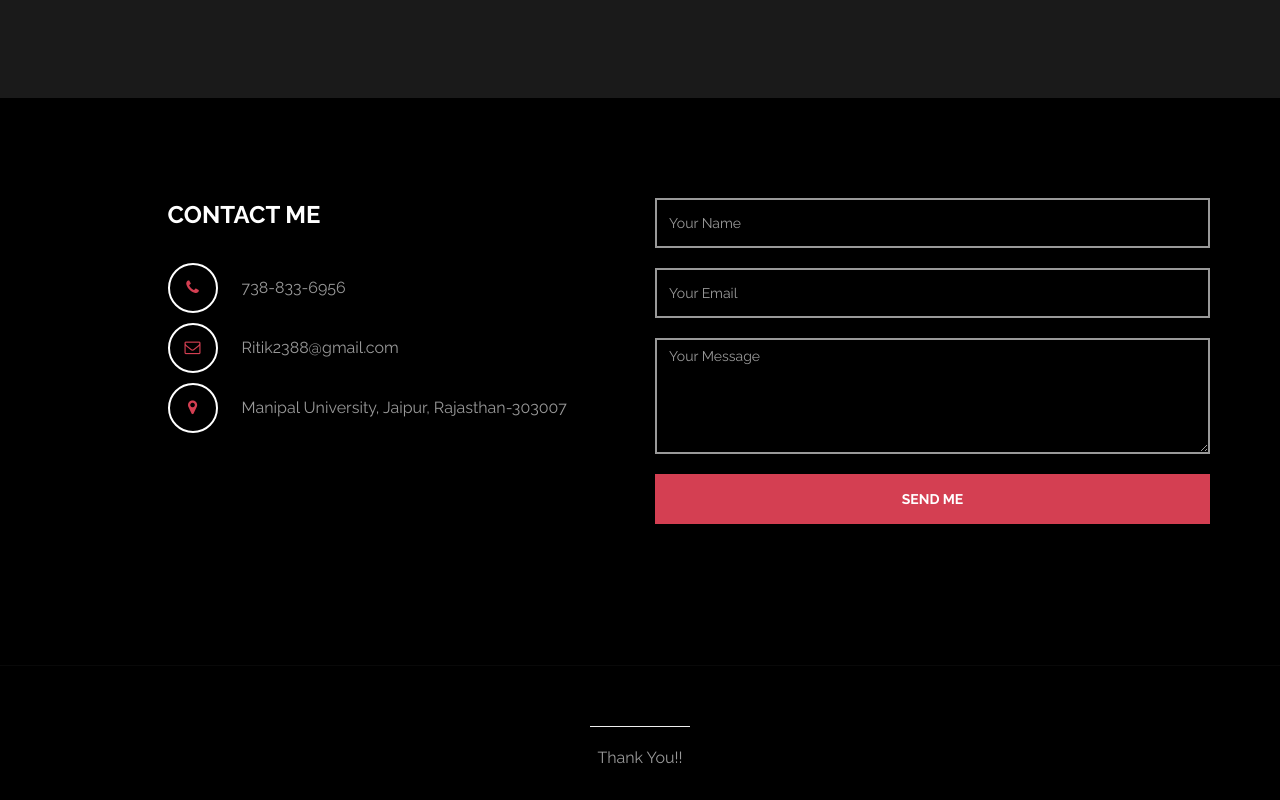
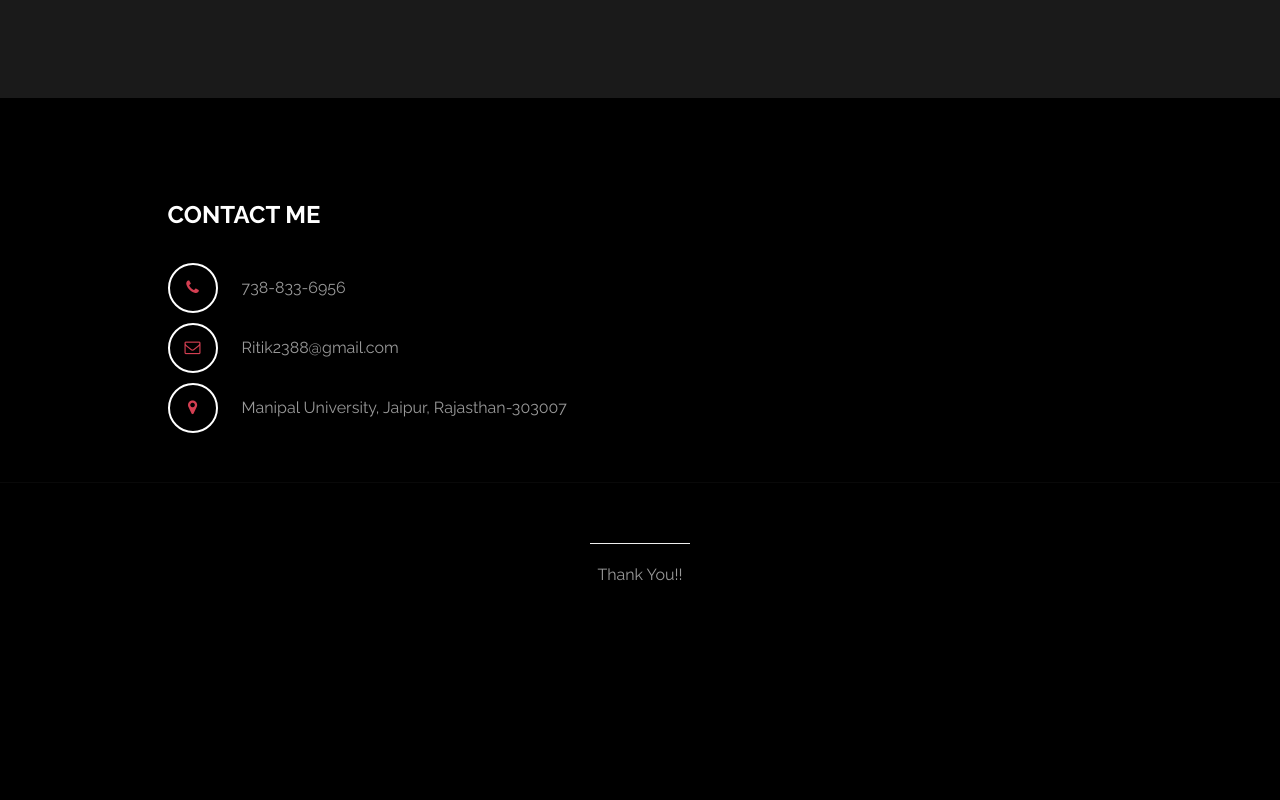
Before and after one commit to Ritik2077/Ritik.github.io, a plain HTML site: page index.html in a window 1280 px wide. Shown: the part 2413-3213 px from the top of the page. After the commit the page ends 3149 px from the top, so only its background shows below. Drawn offline with Linux system fonts and the light colour scheme.

Commit message:
Update index.html

```diff
--- a/index.html
+++ b/index.html
@@ -192,15 +192,7 @@
 							<p><i class="fa fa-envelope-o"></i> Ritik2388@gmail.com</p>
 							<p><i class="fa fa-map-marker"></i> Manipal University, Jaipur, Rajasthan-303007</p>
 						</address>
-					</div>
-					<div class="col-lg-6 col-md-6 col-xs-10 wow fadeInUp" data-wow-delay="0.6s">
-						<form role="form" method="post" action="#">
-							<input name="name" type="text" class="form-control" id="name" placeholder="Your Name">
-							<input name="email" type="email" class="form-control" id="email" placeholder="Your Email">
-							<textarea name="message" rows="5" class="form-control" id="message" placeholder="Your Message"></textarea>
-							<input name="send" type="submit" class="form-control" id="send" value="SEND ME">
-						</form>
-					</div>
+
 					<div class="col-md-1 col-sm-1"></div>
 				</div>
 			</div>
```
